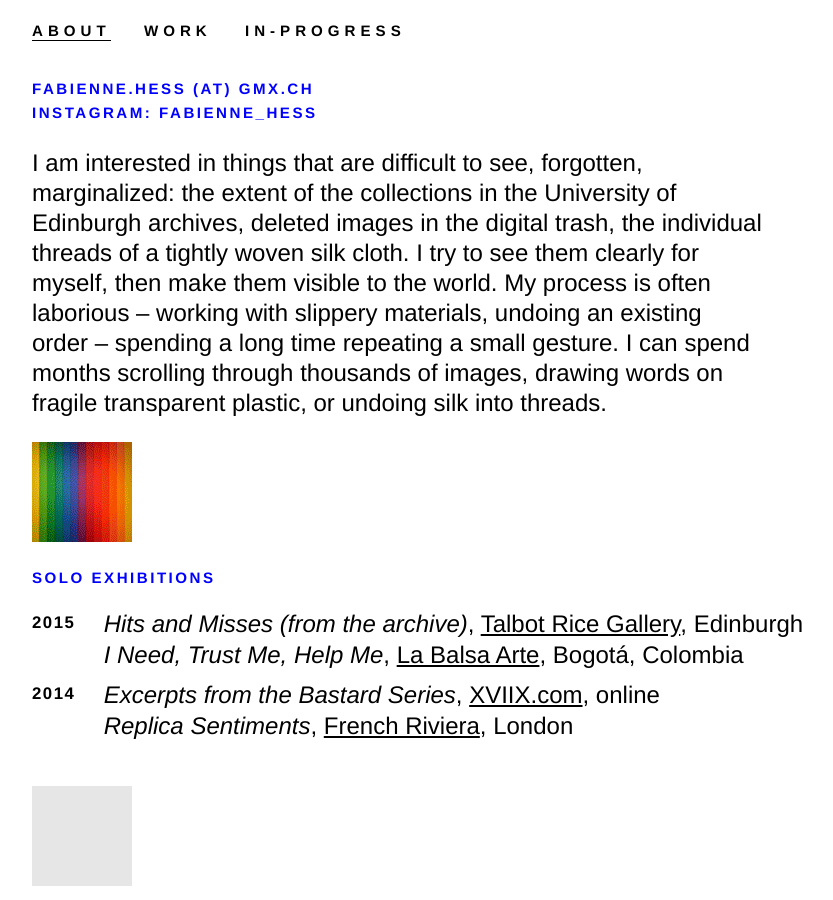
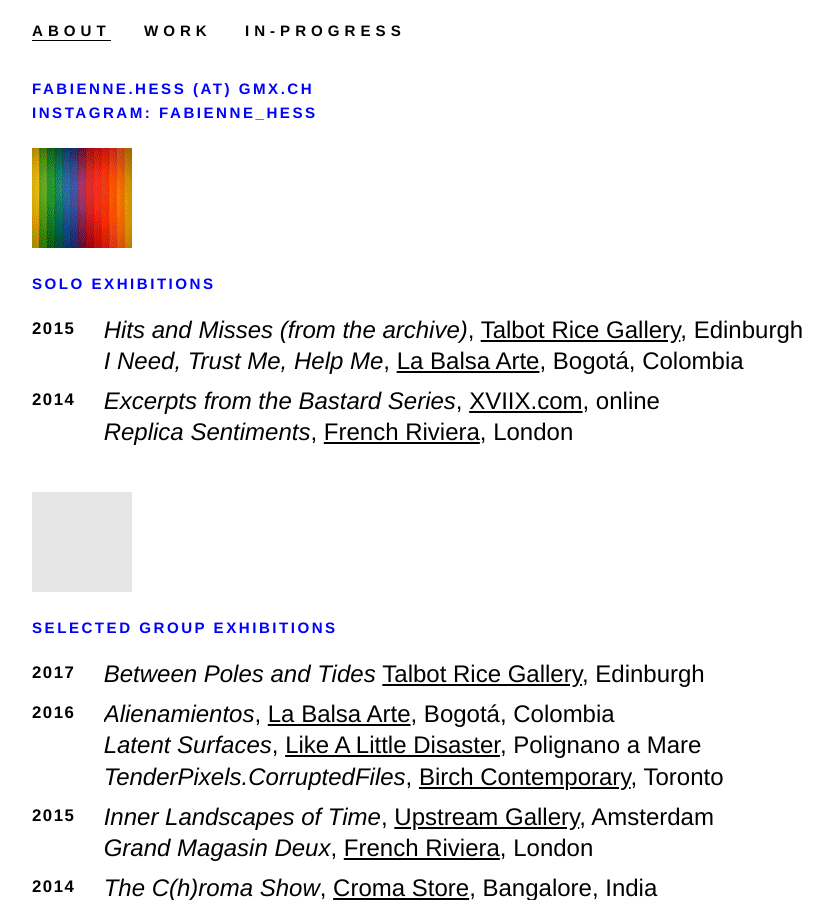
Before and after one commit to fabiennehess/fabiennehess.github.io, a Jekyll site: the page built from _pages/about.html, in a window 1280 px wide and 900 px high. Shown: the whole window, without its empty margins (58-891 px from the left). Built offline with Jekyll 4.4.1, drawn with Linux system fonts in a browser that asks for light colours.

Commit message:
No blurb

```diff
--- a/_pages/about.html
+++ b/_pages/about.html
@@ -34,7 +34,6 @@ FABIENNE.HESS (AT) GMX.CH
 INSTAGRAM: FABIENNE_HESS
 </div>
 <p>
-I am interested in things that are difficult to see, forgotten, marginalized: the extent of the collections in the University of Edinburgh archives, deleted images in the digital trash, the individual threads of a tightly woven silk cloth. I try to see them clearly for myself, then make them visible to the world. My process is often laborious – working with slippery materials, undoing an existing order – spending a long time repeating a small gesture. I can spend months scrolling through thousands of images, drawing words on fragile transparent plastic, or undoing silk into threads.
 </p>
 
 
```
Also changed, not shown: 1 other file.
